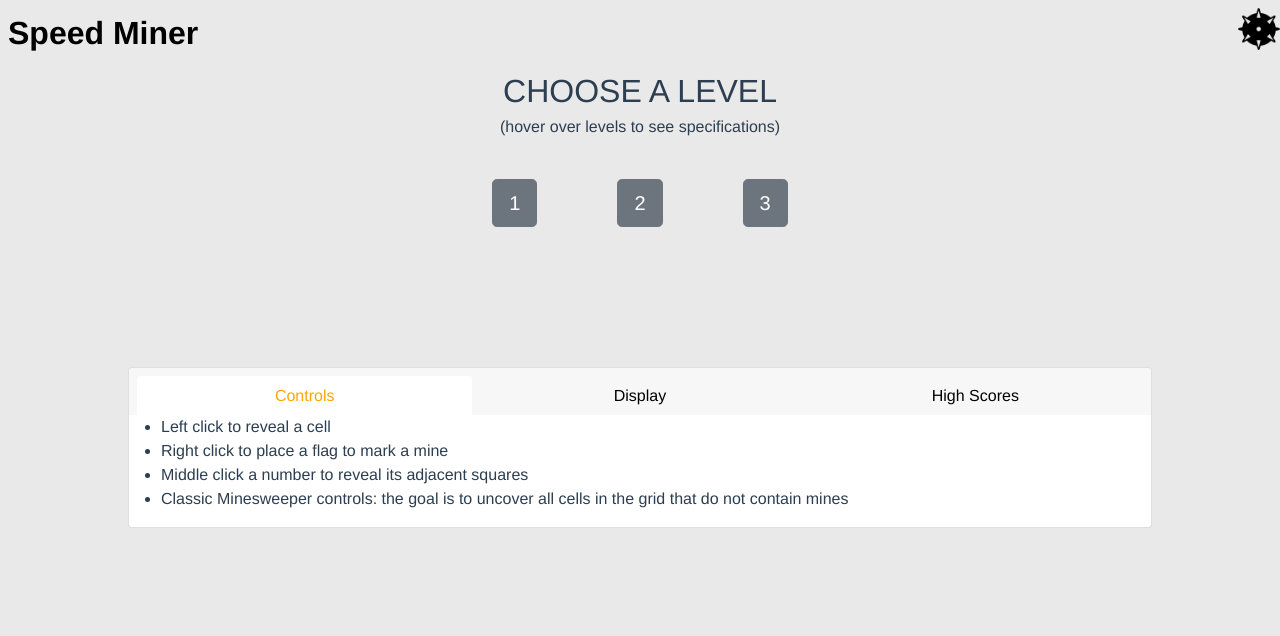
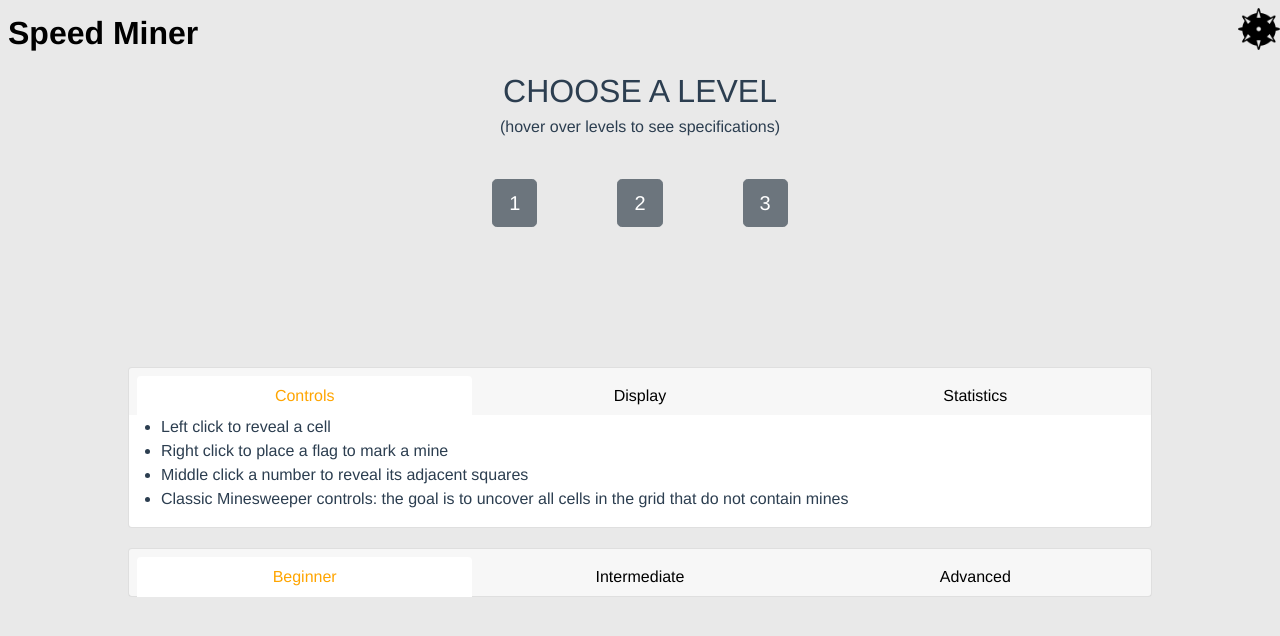
Before and after one commit to josephrockqz/speed_miner, a Vue app: page / in a window 1280 px wide. Shown: the top 636 px of the page. Built offline with nearby package versions, Linux system fonts and the light colour scheme; no server answers.

Commit message:
set up event service to database, scores template

```diff
--- a/src/components/GameWinModal.vue
+++ b/src/components/GameWinModal.vue
@@ -506,13 +506,13 @@ export default {
     submitScore() {
       // close modal
       store.dispatch('closeGameWinModal')
-      // reset name
-      this.name = ""
       // submit score to storage
       store.dispatch('postScoreMongo', {
         level: this.level,
         name: this.name,
         time: this.timeElapsed
+      }).then(() => {
+        this.name = ''
       })
     },
     ...mapActions([
--- a/src/services/EventServiceMongo.js
+++ b/src/services/EventServiceMongo.js
@@ -1,6 +1,6 @@
 import axios from 'axios'
 
-const url = 'https://node.joerock.dev/api/speed_miner'
+const url = 'https://node.joerock.dev/api/posts/speed_miner'
 
 class EventServiceMongo {
 
@@ -9,6 +9,7 @@ class EventServiceMongo {
     // eslint-disable-next-line no-async-promise-executor
     return new Promise(async (resolve, reject) => {
       try {
+        // const res = await axios.get("https://node.joerock.dev/api/posts")
         const res = await axios.get(url)
         const data = res.data
         resolve(
--- a/src/store.js
+++ b/src/store.js
@@ -331,6 +331,15 @@ export default new Vuex.Store({
       }
       return numberOfNeighborFlags
     },
+    getScoresMongo({ commit }) {
+      return EventServiceMongo.getScores()
+        .then(response => {
+          commit('SET_SCORES', response)
+        })
+        .catch(error => {
+          commit('ADD_ERROR', error)
+        })
+    },
     getSquares({ commit, state }) {
       let squares = Array.from(document.querySelectorAll('.level' + state.level + ' div'))
       commit('GET_SQUARES', squares)
@@ -384,15 +393,6 @@ export default new Vuex.Store({
           i++
         }
       }
-    },
-    getScoresMongo({ commit }) {
-      return EventServiceMongo.getScores()
-        .then(response => {
-          commit('SET_SCORES', response)
-        })
-        .catch(error => {
-          commit('ADD_ERROR', error)
-        })
     },
     postScoreMongo({ commit }, { level, name, time }) {
       EventServiceMongo.insertScore(level, name, time).catch(error => {
--- a/src/views/Home.vue
+++ b/src/views/Home.vue
@@ -41,8 +41,8 @@
 
         </b-tab>
 
-        <!-- High Scores Tab -->
-        <b-tab title="High Scores">
+        <!-- Statistics Tab -->
+        <b-tab title="Statistics">
 
         </b-tab>
 
@@ -86,8 +86,56 @@
 
         </b-tab>
 
-        <!-- High Scores Tab -->
-        <b-tab title="High Scores" title-link-class="bg-secondary">
+        <!-- Statistics Tab -->
+        <b-tab title="Statistics" title-link-class="bg-secondary">
+
+        </b-tab>
+
+      </b-tabs>
+
+    </b-card>
+
+    <!-- High Scores Tabs Light Mode -->
+    <b-card title="High Scores" no-body v-show="nightModeBool == false" style="margin-top: 20px;">
+
+      <b-tabs card justified>
+
+        <!-- Beginner High Scores -->
+        <b-tab no-body active title="Beginner">
+
+        </b-tab>
+
+        <!-- Intermediate High Scores -->
+        <b-tab no-body title="Intermediate">
+
+        </b-tab>
+
+        <!-- Advanced High Scores -->
+        <b-tab no-body title="Advanced">
+
+        </b-tab>
+
+      </b-tabs>
+
+    </b-card>
+
+    <!-- High Scores Tabs Night Mode -->
+    <b-card no-body bg-variant="secondary" v-show="nightModeBool == true" style="margin-top: 20px;">
+
+      <b-tabs card justified>
+
+        <!-- Beginner High Scores -->
+        <b-tab no-body active title="Beginner" title-link-class="bg-secondary">
+
+        </b-tab>
+
+        <!-- Intermediate High Scores -->
+        <b-tab no-body title="Intermediate" title-link-class="bg-secondary">
+
+        </b-tab>
+
+        <!-- Advanced High Scores -->
+        <b-tab no-body title="Advanced" title-link-class="bg-secondary">
 
         </b-tab>
 
@@ -115,10 +163,10 @@ export default {
       times: 'times'
     })
   },
-  created() {
-    store.dispatch('getScoresMongo').then(() => {
-      console.log(this.times)
-    })
+  async created() {
+    let i = store.dispatch('getScoresMongo')
+    await i
+    console.log(this.times)
   },
   data() {
     return {
```
Also changed, not shown: ttd.txt.
